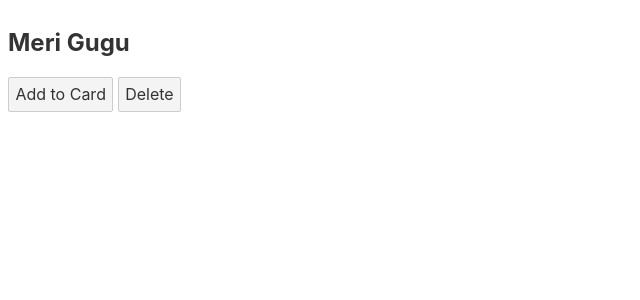
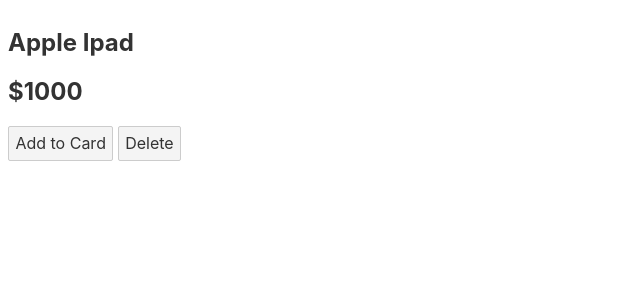
Before and after one commit to pardipbhatti8791/sveltejs-deep-into-components, a Svelte app: page / in a window 1280 px wide. Shown: the top 300 px of the page, without its empty margins (0-640 px from the left). Built offline with nearby package versions, Linux system fonts and the light colour scheme.

Commit message:
passing props one by one

```diff
--- a/src/App.svelte
+++ b/src/App.svelte
@@ -1,13 +1,24 @@
 <script>
 	import Product from './Product.svelte'
+
+	let products = [
+		{
+			id: 'p1',
+			title: 'Apple Ipad',
+			price: 1000
+		}
+	]
 
 	function addToCart(e) {
 		console.log(e.detail)
 	}
 </script>
 
+{#each products as product}
 <Product
-	productTitle="Meri Gugu"
+	title={product.title}
+	price={product.price}
 	on:add-to-cart="{addToCart}"
 	on:delete="{(e) => console.log(e.detail)}"
 />
+{/each}
--- a/src/Product.svelte
+++ b/src/Product.svelte
@@ -1,7 +1,8 @@
 <script>
 import { createEventDispatcher } from 'svelte'
 
-export let productTitle;
+export let title;
+export let price;
 const dispatch = createEventDispatcher();
 function addToCart() {
   dispatch('add-to-cart', { id: 'p1' })
@@ -9,7 +10,8 @@
 </script>
 
 <article>
-  <h1>{productTitle}</h1>
+  <h1>{title}</h1>
+  <h2>${price}</h2>
   <button on:click="{addToCart}">Add to Card</button>
   <button on:click="{() => dispatch('delete', 'p1')}">Delete</button>
 </article>
```
